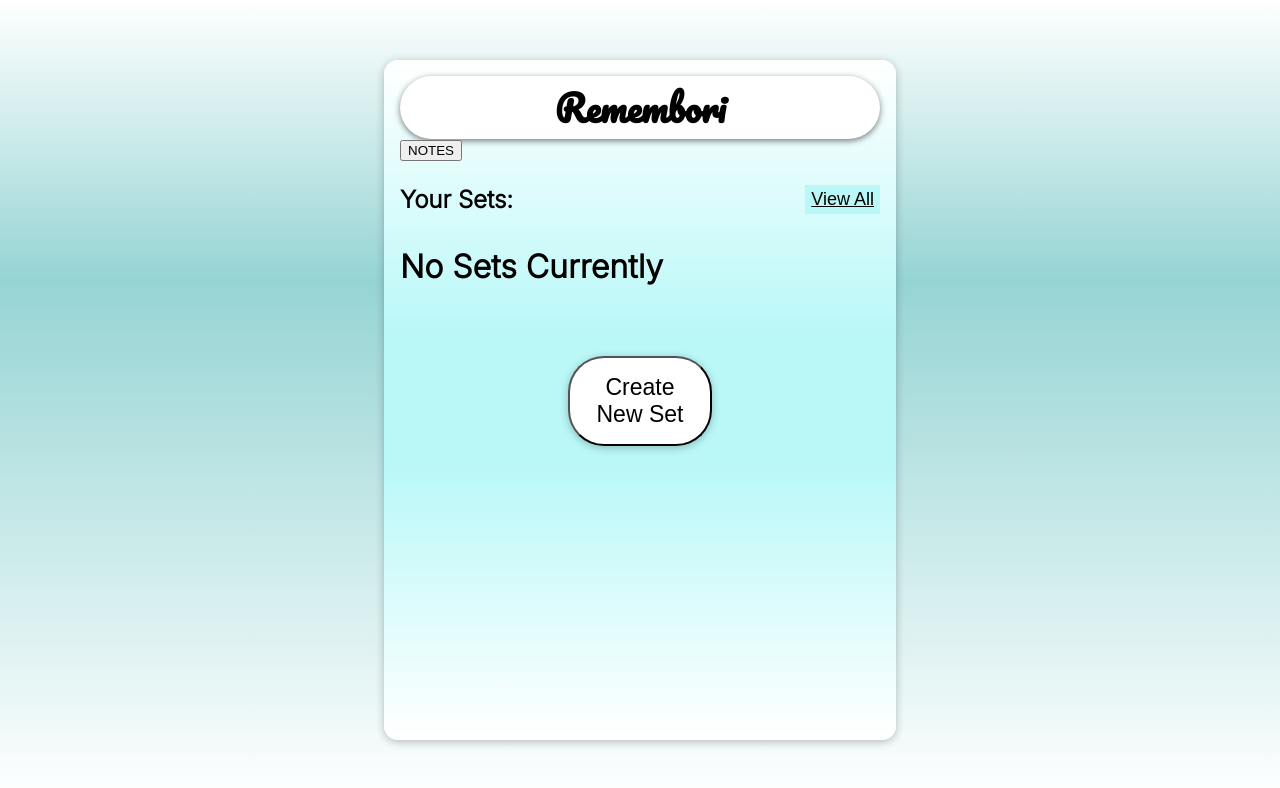
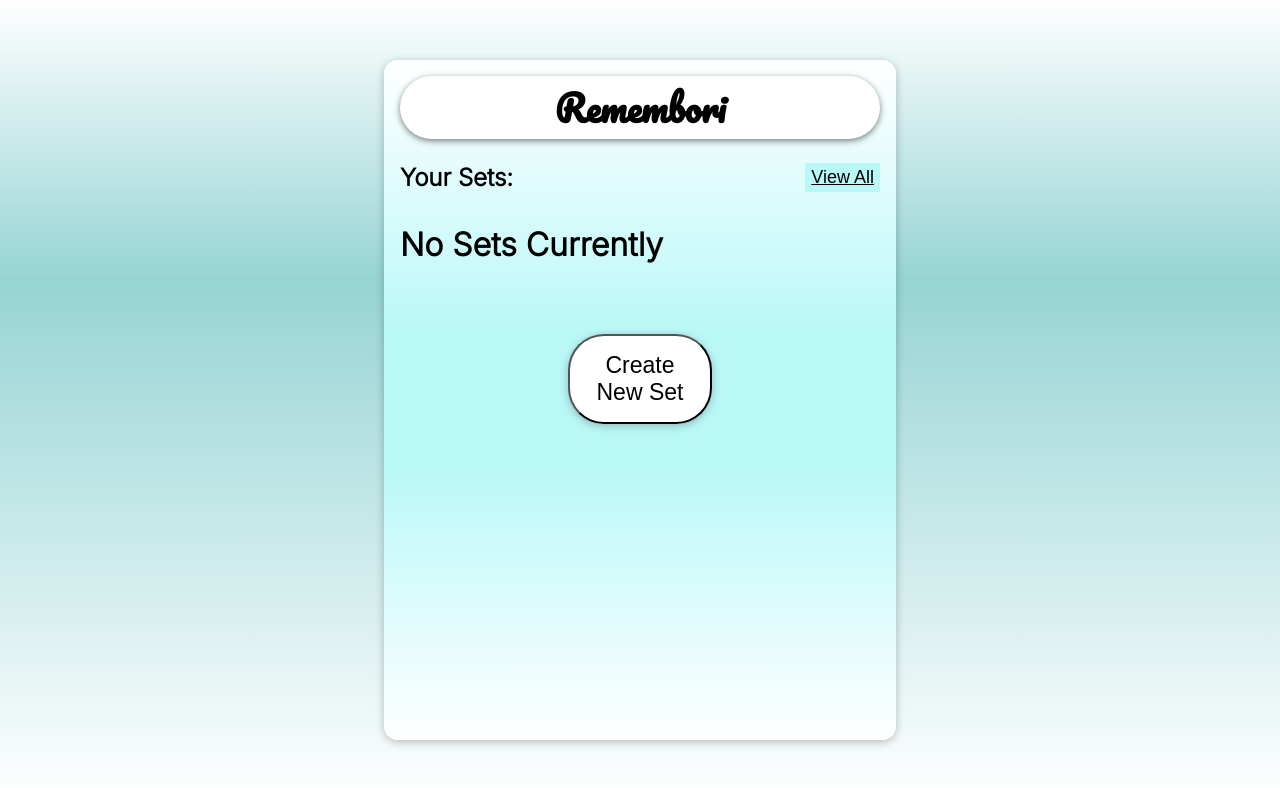
Before and after one commit to ColinMattutini/Remembori, a React (Create React App) app: page / in a window 1280 px wide. Shown: the top 788 px of the page. Built offline with nearby package versions, Linux system fonts and the light colour scheme; a web font is replaced by a local one.

Commit message:
removed initial notes button

```diff
--- a/src/components/Homepage.js
+++ b/src/components/Homepage.js
@@ -41,10 +41,6 @@ const Homepage = () => {
     nav("/review/" + set);
   };
 
-  const notesHandler = () => {
-    nav("/notesedit");
-  };
-
   return (
     <div className={classes.homepage}>
       <div className={classes.mainbackground}>
@@ -53,7 +49,7 @@ const Homepage = () => {
             <h2>Remembori</h2>
           </div>
         </div>
-        <button onClick={notesHandler}>NOTES</button>
+
         <NotesSwiper />
         <div className={classes.midSection}>
           <div className={classes.reviewButton}>
```
